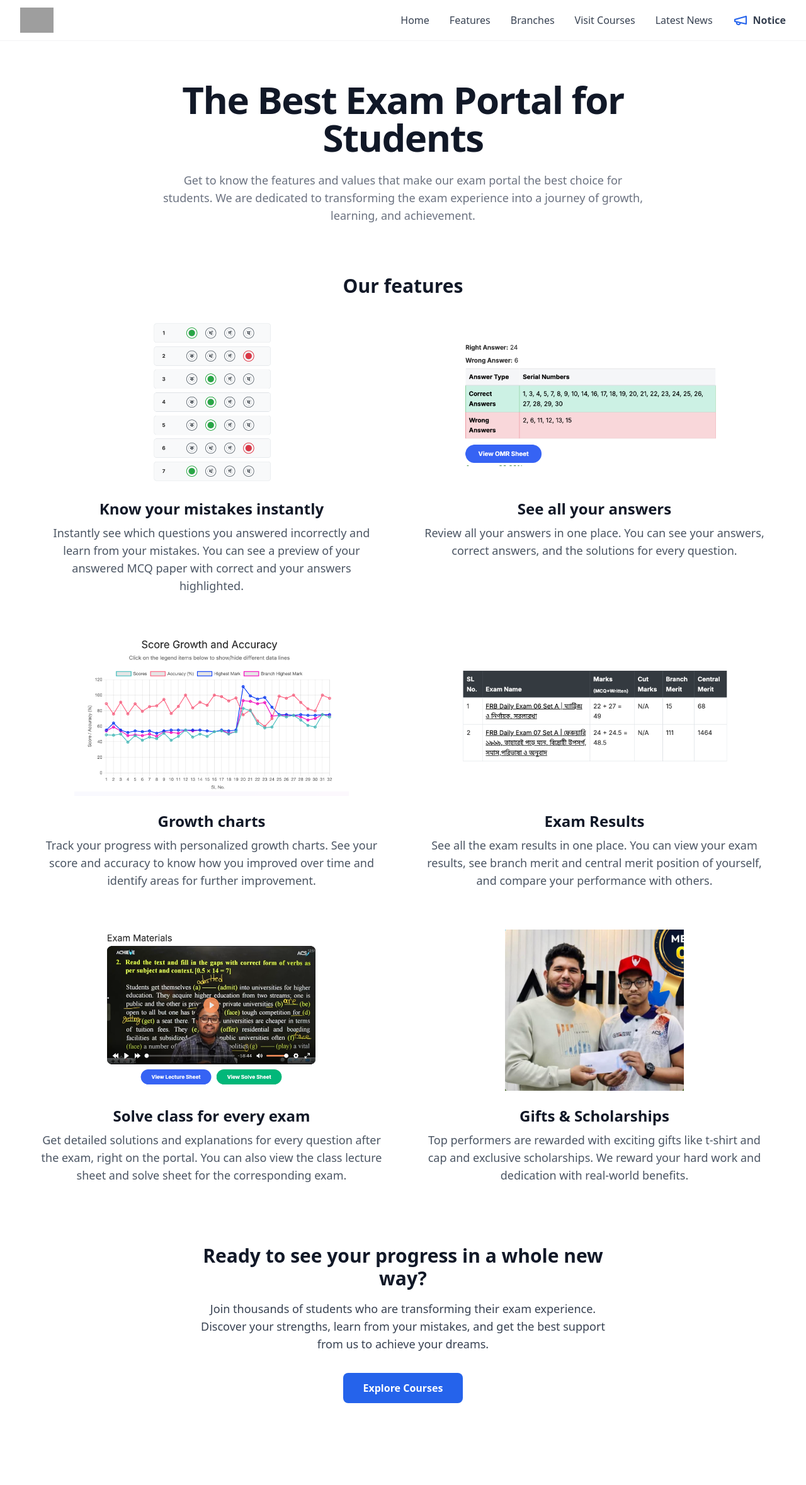
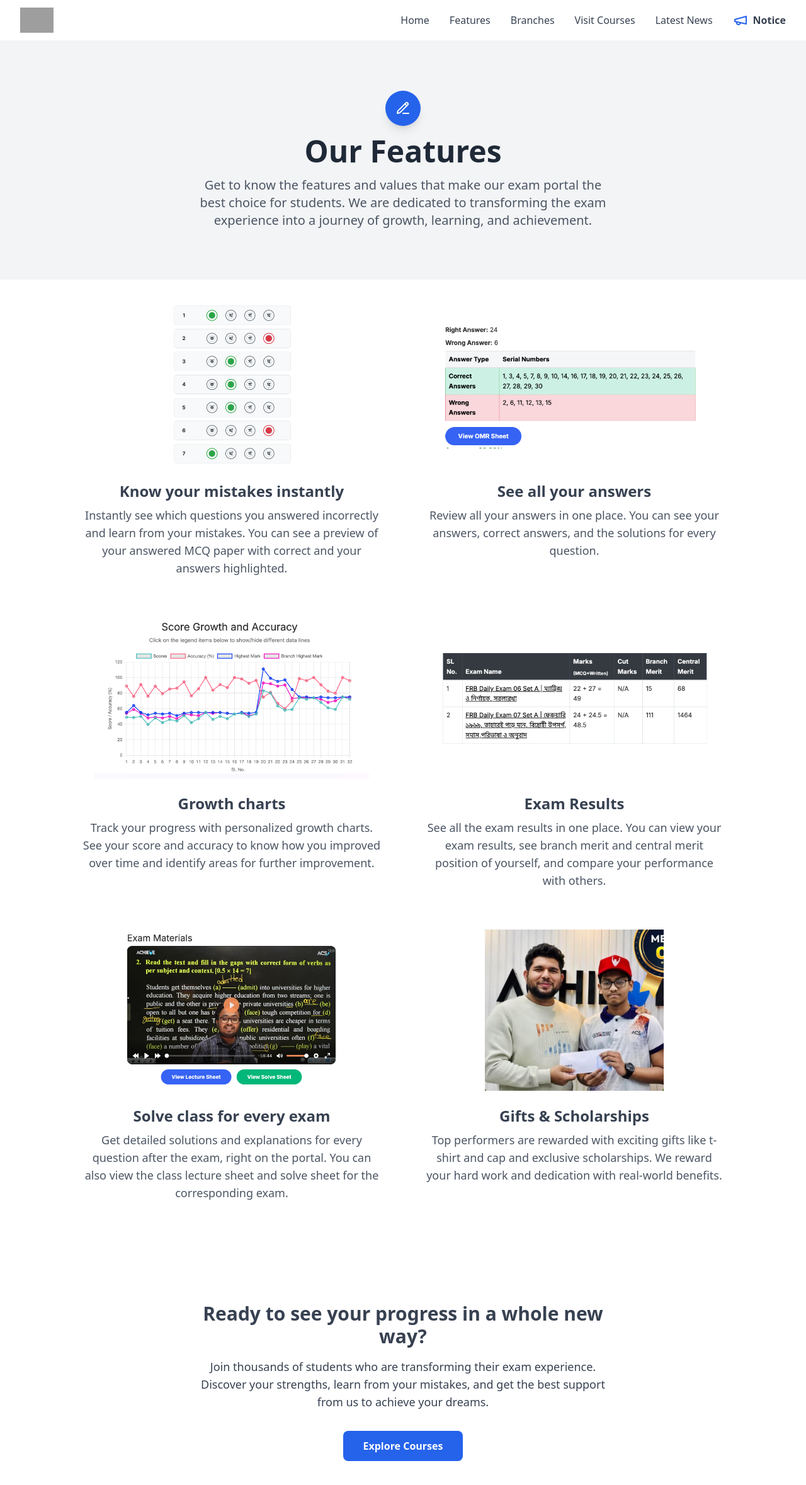
Before and after one commit to samiha012/achieve, a React (Vite) app: page /features in a window 1280 px wide. Shown: the whole page at 63% size. Before the commit the page ends 2292 px from the top, so only its background shows below. Built offline with nearby package versions, Linux system fonts and the light colour scheme; grey boxes are pictures that could not be loaded.

Commit message:
fix fb post preview and features page

```diff
--- a/src/pages/About.tsx
+++ b/src/pages/About.tsx
@@ -1,3 +1,4 @@
+import { PencilLine } from "lucide-react";
 import React from "react";
 
 const features = [
@@ -48,19 +49,30 @@ const values = [
 
 const About: React.FC = () => {
   return (
-    <article className="min-h-screen bg-white py-16 px-4 sm:px-8 lg:px-16">
-      <header className="max-w-3xl mx-auto mb-20 text-center">
-        <h1 className="text-5xl md:text-6xl font-extrabold text-gray-900 leading-tight mb-6 tracking-tight">
-          The Best Exam Portal for Students
-        </h1>
-        <p className="text-base md:text-lg text-gray-500">
-         Get to know the features and values that make our exam portal the best choice for students. We are dedicated to transforming the exam experience into a journey of growth, learning, and achievement.
-        </p>
-      </header>
+    <article className="">
+
+       {/* Header */}
+      <div className="bg-gray-100 py-20">
+        <div className="max-w-7xl mx-auto px-4 sm:px-6 lg:px-8">
+          <div className="text-center space-y-4">
+            <div className="flex justify-center">
+              <div className="bg-blue-600 text-white p-4 rounded-full shadow-lg">
+                <PencilLine className="h-6 w-6" />
+              </div>
+            </div>
+
+            <h1 className="text-4xl md:text-5xl font-bold text-gray-800">Our Features</h1>
+
+            <p className="text-lg md:text-xl text-gray-600 max-w-2xl mx-auto">
+               Get to know the features and values that make our exam portal the best choice for students. We are dedicated to transforming the exam experience into a journey of growth, learning, and achievement.
+            </p>
+          </div>
+        </div>
+      </div>
 
       {/* Our Story */}
       {/* <section className="max-w-2xl mx-auto mb-24">
-        <h2 className="text-3xl font-bold text-gray-900 mb-4">Our Story</h2>
+        <h2 className="text-3xl font-bold text-gray-700 mb-4">Our Story</h2>
         <p className="text-lg md:text-xl text-gray-700 leading-relaxed mb-2">
           We began with a simple question: <span className="italic">What if exams could help you grow, not just grade you?</span> Frustrated by slow, outdated systems and a lack of meaningful feedback, we set out to build a platform where every student could see their progress, understand their mistakes, and be celebrated for their achievements.
         </p>
@@ -70,8 +82,7 @@ const About: React.FC = () => {
       </section> */}
 
       {/* Features */}
-      <section className="max-w-6xl mx-auto mb-24">
-        <h2 className="text-3xl font-bold text-gray-900 mb-10 text-center">Our features</h2>
+      <section className="max-w-6xl mx-auto mt-10 px-4 sm:px-8 lg:px-16">
         <div className="grid gap-16 md:grid-cols-2">
           {features.map((feature) => (
             <figure key={feature.title} className="flex flex-col items-center text-center space-y-6">
@@ -81,7 +92,7 @@ const About: React.FC = () => {
                 className="w-full max-w-md h-64 rounded-lg object-contain "
               />
               <figcaption>
-                <h3 className="text-2xl font-semibold text-gray-900 mb-2">{feature.title}</h3>
+                <h3 className="text-2xl font-semibold text-gray-700 mb-2">{feature.title}</h3>
                 <p className="text-base md:text-lg text-gray-600 leading-relaxed">{feature.description}</p>
               </figcaption>
             </figure>
@@ -89,8 +100,8 @@ const About: React.FC = () => {
         </div>
       </section>
 
-      <footer className="max-w-2xl mx-auto text-center mt-24">
-        <h2 className="text-3xl font-bold text-gray-900 mb-4">Ready to see your progress in a whole new way?</h2>
+      <footer className="max-w-2xl mx-auto text-center my-10 md:mt-40">
+        <h2 className="text-3xl font-bold text-gray-700 mb-4">Ready to see your progress in a whole new way?</h2>
         <p className="text-lg text-gray-700 mb-8">
           Join thousands of students who are transforming their exam experience. Discover your strengths, learn from your mistakes, and get the best support from us to achieve your dreams.
         </p>
--- a/src/pages/FacebookPosts.tsx
+++ b/src/pages/FacebookPosts.tsx
@@ -1,6 +1,7 @@
 import { useEffect, useState } from "react";
 import axios from "axios";
 import { loadFbSdk } from "../lib/fb-sdk-loader";
+import { Scroll } from "lucide-react";
 
 interface FacebookPost {
   _id: string;
@@ -27,14 +28,31 @@ function FacebookPosts() {
 
   return (
     <>
-      <h1 className="text-2xl font-bold mb-4 text-center my-10">See Recent News</h1>
+       {/* Header */}
+      <div className="bg-gray-100 py-20">
+        <div className="max-w-7xl mx-auto px-4 sm:px-6 lg:px-8">
+          <div className="text-center space-y-4">
+            <div className="flex justify-center">
+              <div className="bg-blue-600 text-white p-4 rounded-full shadow-lg">
+                <Scroll className="h-6 w-6" />
+              </div>
+            </div>
+
+            <h1 className="text-4xl md:text-5xl font-bold text-gray-800">Latest News</h1>
+
+            <p className="text-lg md:text-xl text-gray-600 max-w-2xl mx-auto">
+              Stay updated with the latest news and updates from <span className="text-blue-600 font-semibold">Achieve</span>. Follow us on Facebook for more insights and stories.
+            </p>
+          </div>
+        </div>
+      </div>
       <div className="grid grid-cols-1 md:grid-cols-2 lg:grid-cols-3 gap-4 p-4">
         {posts.map((post) => (
           <div
             key={post._id}
             className="rounded-xl shadow-md p-4 bg-white w-full min-w-0"
           >
-            <div className="w-full overflow-hidden">
+            <div className="w-full overflow-hidden h-[350px]">
               <div
                 className="fb-post w-full"
                 data-href={post.url}
```
